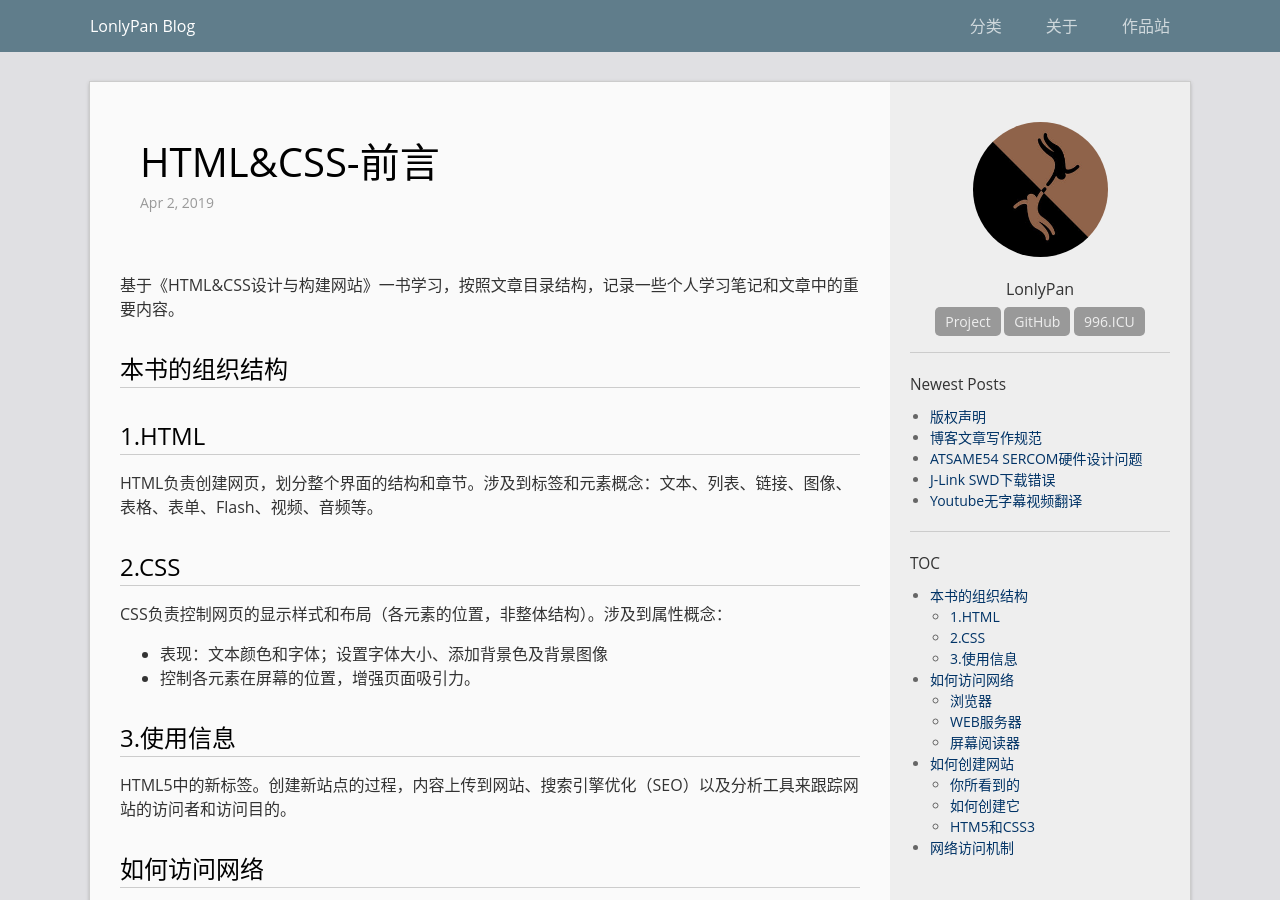
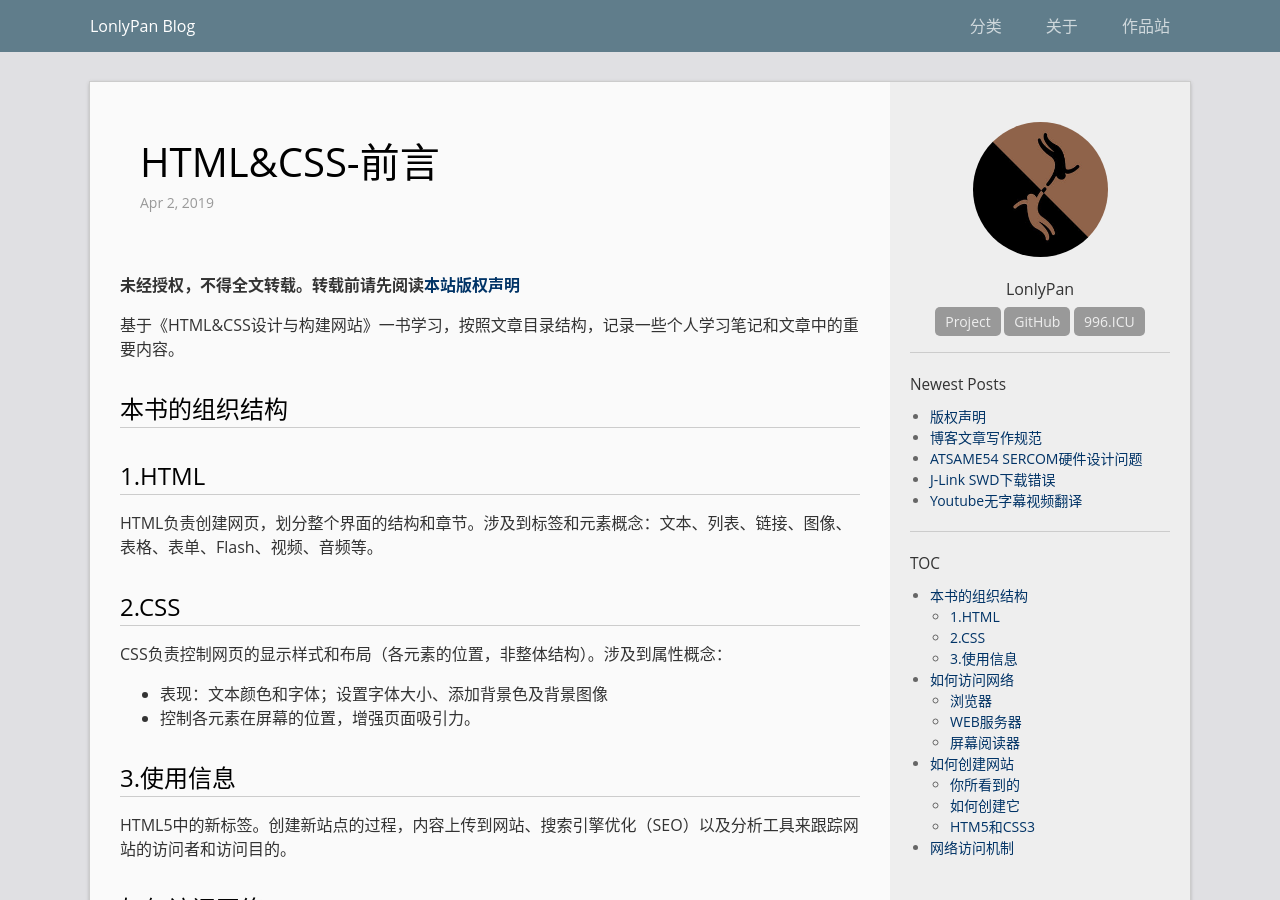
Before and after one commit to LonlyStack/LonlyPan.github.io, a Jekyll site: the page built from _posts/2019-04-02-HTML&CSS-前言.md, in a window 1280 px wide and 900 px high. Built offline with Jekyll 4.4.1, drawn with Linux system fonts in a browser that asks for light colours.

Commit message:
修改文件: _posts/2019-04-02-HTML&CSS-前言.md

```diff
--- a/_posts/2019-04-02-HTML&CSS-前言.md
+++ b/_posts/2019-04-02-HTML&CSS-前言.md
@@ -4,6 +4,8 @@ title:  "HTML&CSS-前言"
 date:   2019-04-02 11:12
 categories: html&css
 ---
+
+**未经授权，不得全文转载。转载前请先阅读[本站版权声明](https://lonlypan.com/archivers/版权声明)**
 
 基于《HTML&CSS设计与构建网站》一书学习，按照文章目录结构，记录一些个人学习笔记和文章中的重要内容。
 
```
